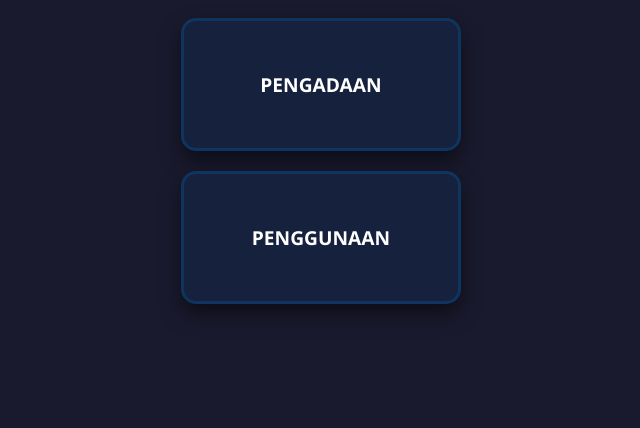
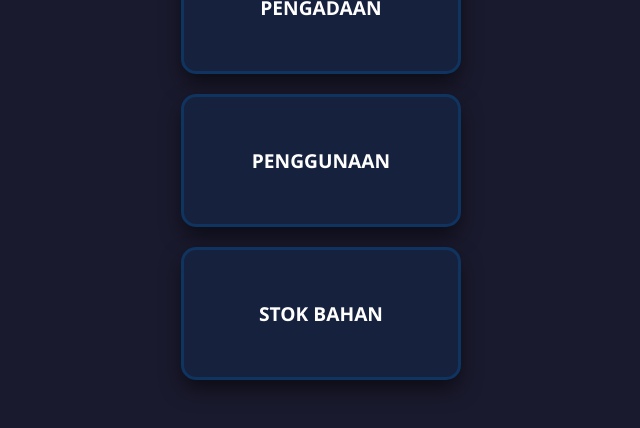
Before and after one commit to fishebite/Stok-Produksi, a plain HTML site: page index.html in a window 1280 px wide. Shown: the part 316-744 px from the top of the page, without its empty margins (319-959 px from the left). Drawn offline with Linux system fonts and the light colour scheme.

Commit message:
Update index.html

```diff
--- a/index.html
+++ b/index.html
@@ -82,6 +82,7 @@
         <div class="options">
             <a href="pengadaan.html" class="card">PENGADAAN</a>
             <a href="penggunaan.html" class="card">PENGGUNAAN</a>
+            <a href="stok.html" class="card">STOK BAHAN</a>
         </div>
     </div>
 
```
